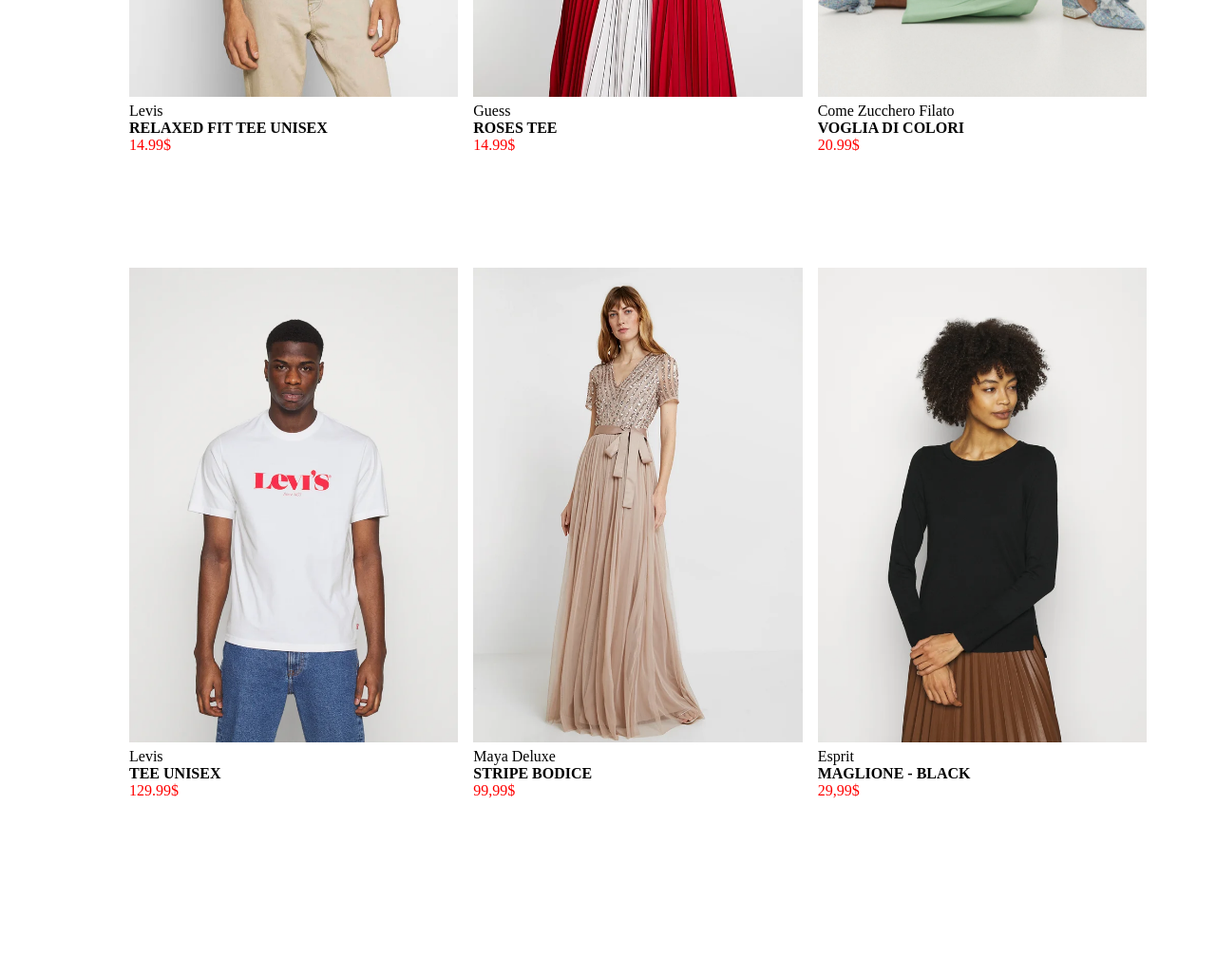
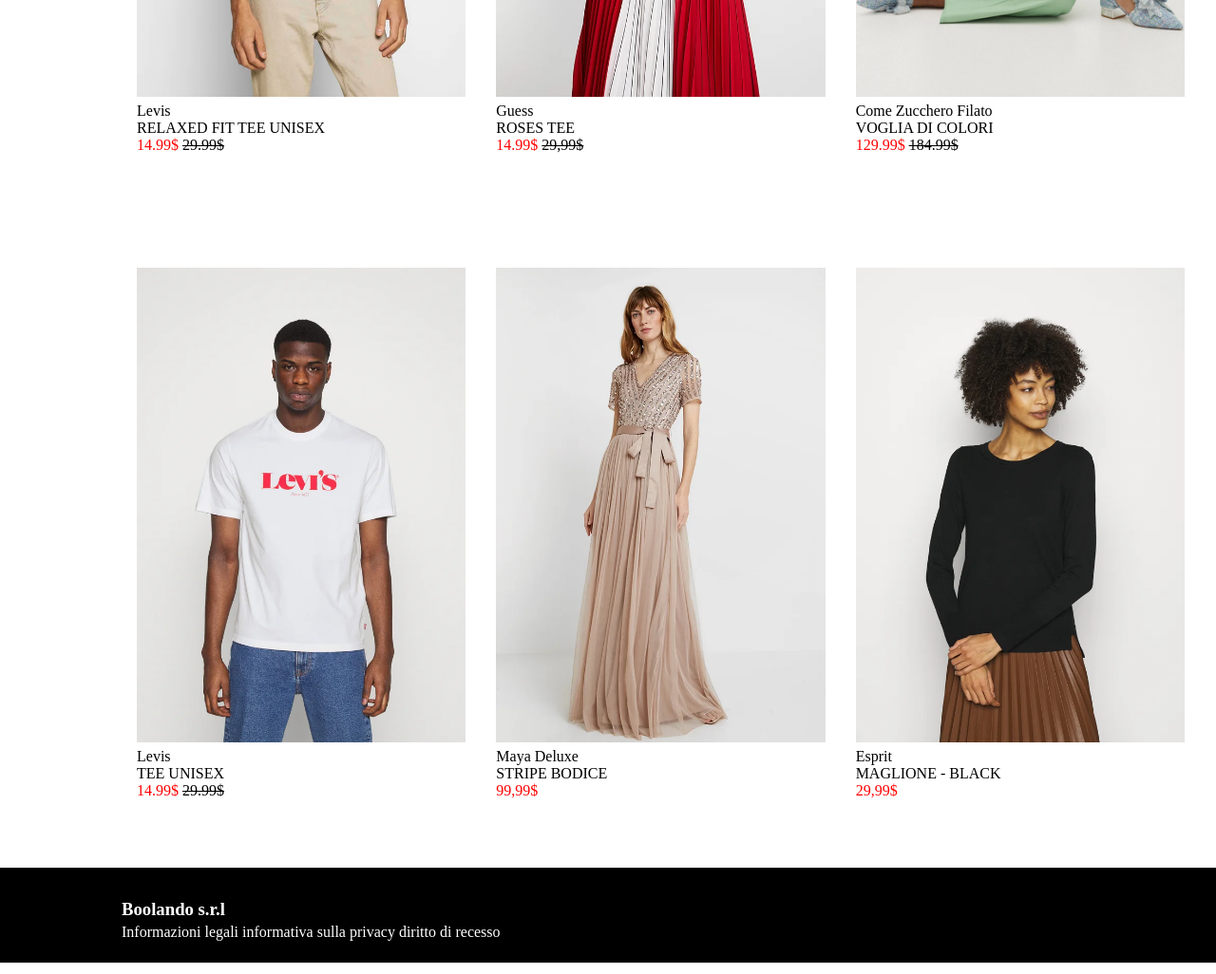
Before and after one commit to Enzo-belardo/html-css-boolando, a plain HTML site: page index.html in a window 1280 px wide. Shown: the part 480-1506 px from the top of the page at 95% size. Before the commit the page ends 1394 px from the top, so only its background shows below. Drawn offline with Linux system fonts and the light colour scheme.

Commit message:
implementazione footer

```diff
--- a/index.html
+++ b/index.html
@@ -20,7 +20,7 @@
             </div>
             <div class="icon flex">
                 <span>&hearts;</span>
-                <span>&hearts;</span>
+                <span>&#xf004;</span>
                 <span>&hearts;</span>
             </div>
         </nav>
@@ -34,8 +34,9 @@
                 <div class="eco-first-card">Sostenibilita</div>
                 <div class="description">
                     <p>Levis</p>
-                    <strong>RELAXED FIT TEE UNISEX</strong>
-                    <P class="red">14.99$</P>
+                    <p>RELAXED FIT TEE UNISEX</p>
+                    <span class="red">14.99$</span>
+                    <span class="error">29.99$</span>
                 </div>
             </div>
 
@@ -46,8 +47,9 @@
                 <div class="sconto">-30%</div>
                 <div class="description">
                     <p>Guess</p>
-                    <strong>ROSES TEE</strong>
-                    <P class="red">14.99$</P>
+                    <p>ROSES TEE</p>
+                    <span class="red">14.99$</span>
+                    <span class="error">29,99$</span>
                 </div>
             </div>
 
@@ -57,8 +59,9 @@
                 <div class="sconto">-30%</div>
                 <div class="description">
                     <p>Come Zucchero Filato</p>
-                    <strong>VOGLIA DI COLORI</strong>
-                    <P class="red">20.99$</P>
+                    <p>VOGLIA DI COLORI</p>
+                    <span class="red">129.99$</span>
+                    <span class="error">184.99$</span>
                 </div>
             </div>
         </div>
@@ -71,8 +74,9 @@
                 <div class="eco-first-card">Sostenibilita</div>
                 <div class="description">
                     <p>Levis</p>
-                    <strong>TEE UNISEX</strong>
-                    <P class="red">129.99$</P>
+                    <p>TEE UNISEX</p>
+                    <span class="red">14.99$</span>
+                    <span class="error">29.99$</span>
                 </div>
             </div>
 
@@ -81,8 +85,8 @@
                 <img class="card card-bis" src="./img/5b.webp" alt="">
                 <div class="description">
                     <p>Maya Deluxe</p>
-                    <strong>STRIPE BODICE</strong>
-                    <P class="red">99,99$</P>
+                    <p>STRIPE BODICE</p>
+                    <span class="red">99,99$</span>
                 </div>
             </div>
 
@@ -92,11 +96,17 @@
                 <div class="eco">Sostenibilita</div>
                 <div class="description">
                     <p>Esprit</p>
-                    <strong>MAGLIONE - BLACK</strong>
-                    <P class="red">29,99$</P>
+                    <p>MAGLIONE - BLACK</p>
+                    <span class="red">29,99$</span>
                 </div>
             </div>
         </div>
     </main>
+    <footer>
+        <div class="">
+            <h3>Boolando s.r.l</h3>
+            <p>Informazioni legali informativa sulla privacy diritto di recesso</p>
+        </div>
+    </footer>
 </body>
 </html>
--- a/style.css
+++ b/style.css
@@ -8,14 +8,13 @@
 }
 
 header{
-    width: 100%;
     height: 50px;
     background-color: orange;
 }
 
 nav{
     width: 80%;
-    margin: auto;
+    margin: 0 auto;
     align-items: center;
 }
 
@@ -45,15 +44,18 @@
     font-size: 2rem;
     justify-content: flex-end;
 }
+i{
+    font-size: 12px;
+}
 .container-main{
     width: 80%;
-    margin: auto;
+    margin: 0 auto;
     margin-top: 2rem;
     margin-bottom: 2rem;
 }
 
 .container-card{
-    margin: 0 .5rem;
+    margin: 0 1rem;
     height: 600px;
     position: relative;
 }
@@ -64,6 +66,9 @@
 }
 .red{
     color: red;
+}
+.error{
+    text-decoration: line-through;
 }
 .card{
     width: calc(100%/3) -1rem;
@@ -107,3 +112,21 @@
 #container-end{
     margin-top: 5rem;
 }
+footer{
+    background-color: black;
+    height: 100px;
+}
+footer>div{
+    width: 80%;
+    margin: auto;
+    padding: 2rem 0;
+    line-height: 1.5rem;
+}
+
+div>h3{
+    color: white;
+}
+footer div>p{
+    color: white;
+
+}
```
